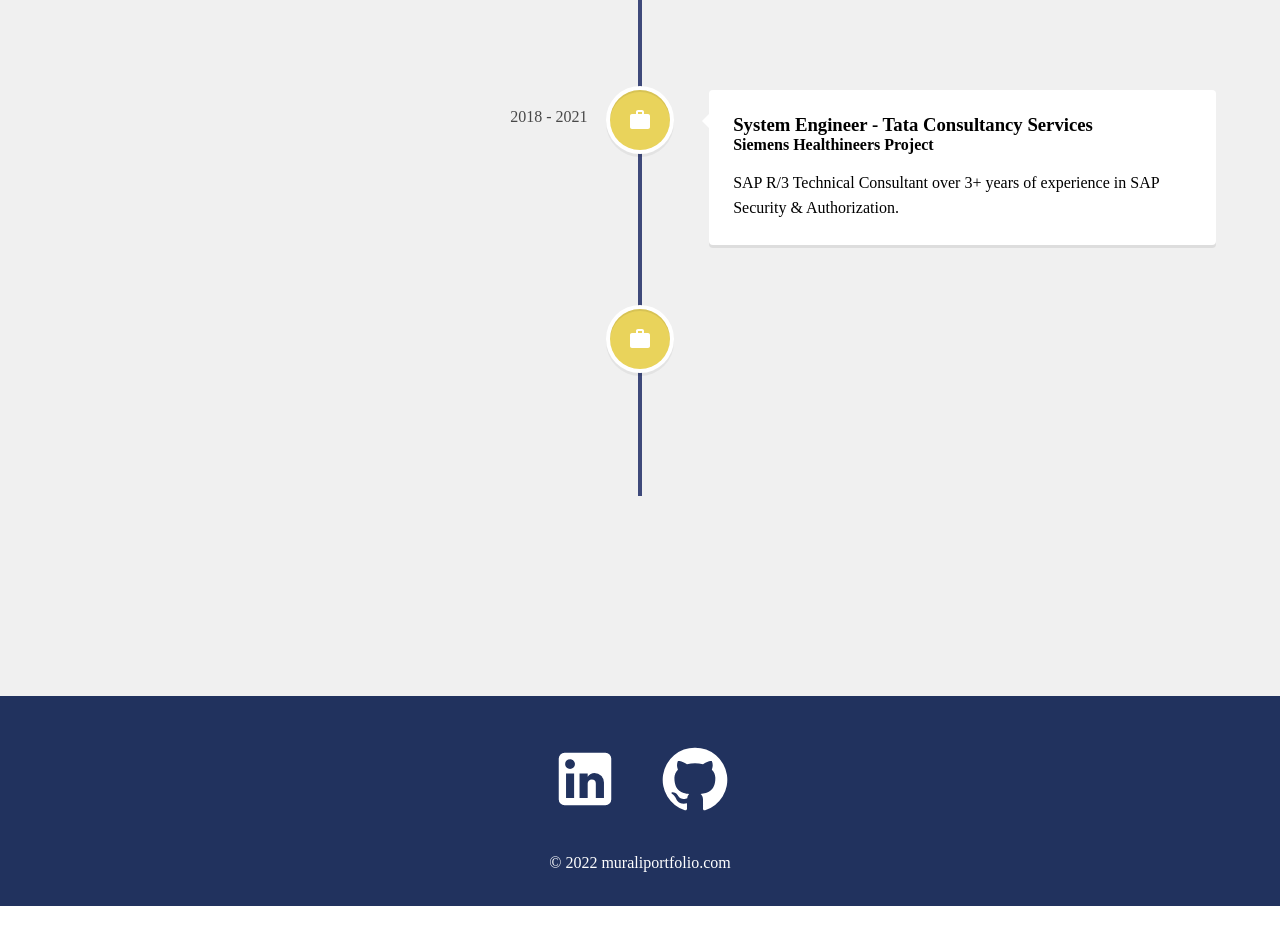
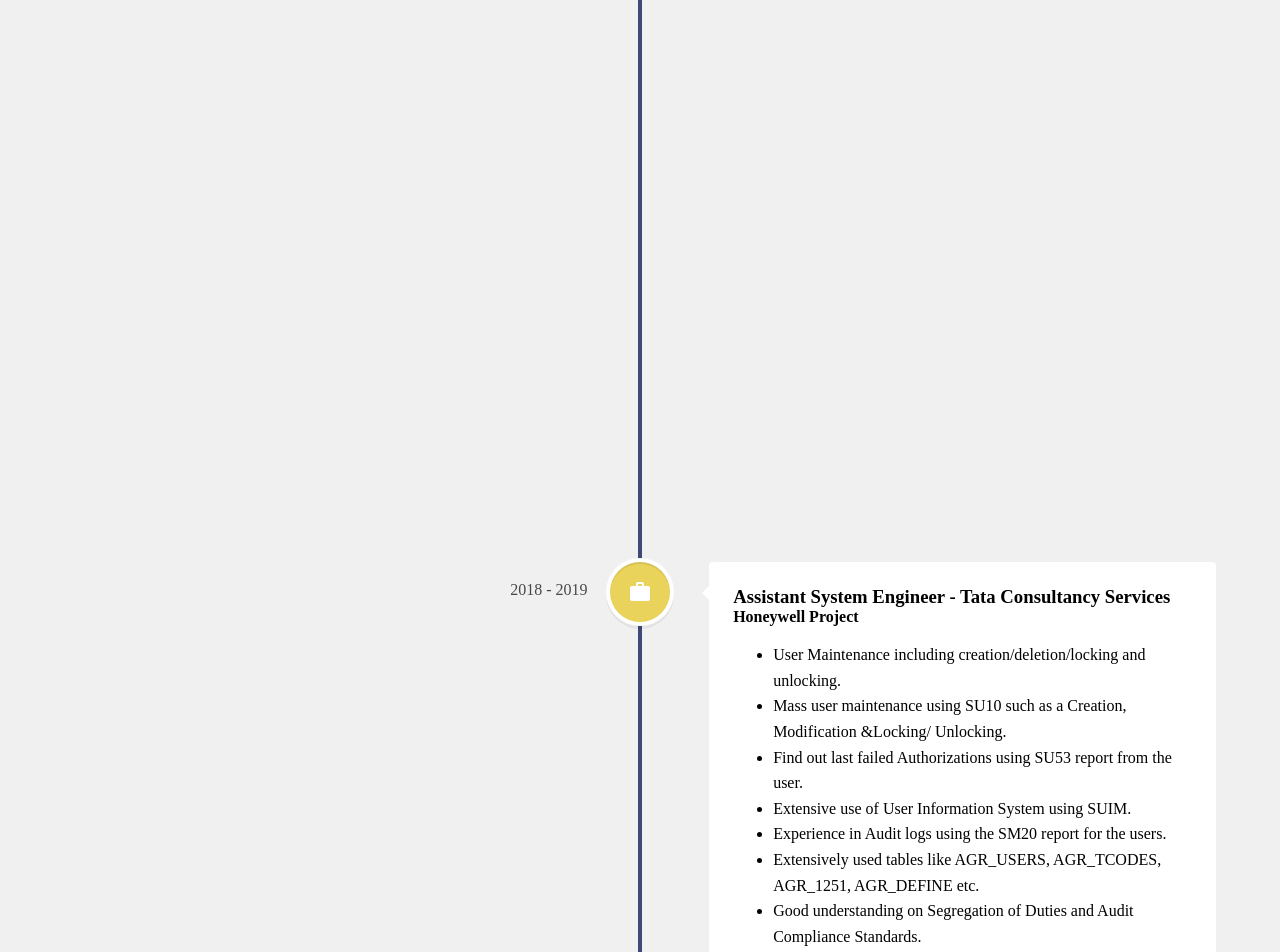
Before and after one commit to Murali07/personal-portfolio, a React (Create React App) app: page /experience in a window 1280 px wide. Shown: the part 240-1192 px from the top of the page. Before the commit the page ends 1146 px from the top, so only its background shows below. Built offline with nearby package versions, Linux system fonts and the light colour scheme.

Commit message:
email send function

```diff
--- a/package.json
+++ b/package.json
@@ -3,6 +3,7 @@
   "version": "0.1.0",
   "private": true,
   "dependencies": {
+    "@emailjs/browser": "^3.10.0",
     "@emotion/react": "^11.10.4",
     "@emotion/styled": "^11.10.4",
     "@mui/icons-material": "^5.10.6",
@@ -10,6 +11,7 @@
     "@testing-library/jest-dom": "^5.16.5",
     "@testing-library/react": "^13.4.0",
     "@testing-library/user-event": "^13.5.0",
+    "emailjs-com": "^3.2.0",
     "react": "^18.2.0",
     "react-dom": "^18.2.0",
     "react-icons-md": "^1.1.0",
--- a/src/components/ContactFrom.js
+++ b/src/components/ContactFrom.js
@@ -1,5 +1,6 @@
-import React, { useState } from "react";
+import React, { useState , useRef} from "react";
 import styled from "@emotion/styled";
+import emailjs from '@emailjs/browser';
 
 const FormStyles = styled.div`
   .form-group {
@@ -49,9 +50,39 @@
   const [email, setEmail] = useState("");
   const [message, setMessage] = useState("");
 
+  const form = useRef();
+
+  // function sendEmail(e) {
+  //   e.preventDefault();
+
+  //   emailjs
+  //     .sendForm(
+  //       "service_5yrrtlk",
+  //       "template_zx5ex5o",
+  //       e.target,
+  //       "BBfHU0viPtfXiGN50"
+  //     )
+  //     .then((res) => {
+  //       console.log(res);
+  //     })
+  //     .catch((err) => console.log(err));
+  // }
+
+  const sendEmail = (e) => {
+    e.preventDefault();
+
+    emailjs.sendForm('service_5yrrtlk', 'template_zx5ex5o', form.current, 'BBfHU0viPtfXiGN50')
+      .then((result) => {
+          console.log(result.text);
+      }, (error) => {
+          console.log(error.text);
+      });
+      e.target.reset();
+  };
+
   return (
     <div>
-      <FormStyles>
+      <FormStyles ref={form} onSubmit={sendEmail}>
         <div className="form-group">
           <input
             type="text"
--- a/src/pages/Experience.js
+++ b/src/pages/Experience.js
@@ -12,6 +12,100 @@
     <div className="experience">
       <VerticalTimeline lineColor="#3e497a">
         <VerticalTimelineElement
+          className="vertical-timeline-element--work"
+          date="2019 - Present"
+          iconStyle={{ background: "#e9d35b", color: "#fff" }}
+          icon={<WorkIcon />}
+        >
+          <h3 className="vertical-timeline-element-title">
+            SAP Security Consultant - Tata Consultancy Services
+          </h3>
+          <h4 className="vertical-timeline-element-subtitle">
+            Siemens Healthineers Project
+          </h4>
+          <p>
+            <ul>
+              <li>
+                Worked on user administration using SU01, SU10 to perform
+                various user set up related activities like new user
+                creation/modifications, lock/unlock, deletion, password reset
+                and extending expired users.
+              </li>
+              <li>
+                Creating and modifying Single, Derived and Composite Roles using
+                Profile Generator.
+              </li>
+              <li>
+                Handled troubleshooting authorization issues using the SAP
+                transactions like SU53, ST01, STAUTHTRACE.
+              </li>
+              <li>
+                Lock/unlock users and reset user passwords. Giving test ID's
+                access and extending test ID's access to user urgent
+                requirement.
+              </li>
+              <li>
+                Good experience with Physical Inventory and Role Review process.
+              </li>
+              <li>
+                Solved functional and technical obstacles and worked closely
+                with project team from different streams.
+              </li>
+              <li>
+                Delivered SAP training, user support and knowledge transfer at
+                end of project and followed up to verify successful
+                implementation.
+              </li>
+              <li>
+                Architected SAP solutions by prioritizing simplicity,
+                appropriate scale, resiliency and maintainability.
+              </li>
+            </ul>
+          </p>
+        </VerticalTimelineElement>
+
+        <VerticalTimelineElement
+          className="vertical-timeline-element--education"
+          date="2018 - 2019"
+          iconStyle={{ background: "#e9d35b", color: "#fff" }}
+          icon={<WorkIcon />}
+        >
+          <h3 className="vertical-timeline-element-title">
+            Assistant System Engineer - Tata Consultancy Services
+          </h3>
+          <h4 className="vertical-timeline-element-subtitle">
+            Honeywell Project
+          </h4>
+          <p>
+            <ul>
+              <li>
+                User Maintenance including creation/deletion/locking and
+                unlocking.
+              </li>
+              <li>
+                Mass user maintenance using SU10 such as a Creation,
+                Modification &Locking/ Unlocking.
+              </li>
+              <li>
+                Find out last failed Authorizations using SU53 report from the
+                user.
+              </li>
+              <li>Extensive use of User Information System using SUIM.</li>
+              <li>
+                Experience in Audit logs using the SM20 report for the users.
+              </li>
+              <li>
+                Extensively used tables like AGR_USERS, AGR_TCODES, AGR_1251,
+                AGR_DEFINE etc.
+              </li>
+              <li>
+                Good understanding on Segregation of Duties and Audit Compliance
+                Standards.
+              </li>
+            </ul>
+          </p>
+        </VerticalTimelineElement>
+        <VerticalTimelineElement
           className="vertical-timeline-element--education"
           date="2014 - 2018"
           iconStyle={{ background: "#3e497a", color: "#fff" }}
@@ -22,33 +116,6 @@
           </h3>
           <p>Bachelor of Engineering in Computer Science</p>
         </VerticalTimelineElement>
-        <VerticalTimelineElement
-          className="vertical-timeline-element--work"
-          date="2018 - 2021"
-          iconStyle={{ background: "#e9d35b", color: "#fff" }}
-          icon={<WorkIcon />}
-        >
-          <h3 className="vertical-timeline-element-title">
-            System Engineer - Tata Consultancy Services
-          </h3>
-          <h4 className="vertical-timeline-element-subtitle">Siemens Healthineers Project</h4>
-          <p>
-            SAP R/3 Technical Consultant over 3+ years of experience in SAP
-            Security & Authorization.
-          </p>
-        </VerticalTimelineElement>
-        <VerticalTimelineElement
-          className="vertical-timeline-element--education"
-          date="2021 - Present"
-          iconStyle={{ background: "#e9d35b", color: "#fff" }}
-          icon={<WorkIcon />}
-        >
-          <h3 className="vertical-timeline-element-title">
-            Application Developer - Tata Consultancy Services
-          </h3>
-          <h4 className="vertical-timeline-element-subtitle">Honeywell Project</h4>
-          <p>Developed websites from front to backend using JavaScript, ReactJS, HTML, CSS, NodeJS, MongoDB.</p>
-        </VerticalTimelineElement>
       </VerticalTimeline>
     </div>
   );
--- a/src/pages/Home.js
+++ b/src/pages/Home.js
@@ -48,17 +48,17 @@
           <li className="item">
             <h2>Front-End</h2>
             <span>
-              ReactJS, HTML, CSS, React Native, Flutter, NPM, Bootstrap,
-              MaterialUI, Yarn, StyledComponents
+              ReactJS, HTML, CSS, React Native, NPM, Bootstrap,
+              MaterialUI, StyledComponents
             </span>
           </li>
           <li className="item">
             <h2>Back-End</h2>
-            <span>NodeJS, ExpressJS, MongoDB, AWS S3, MySQL</span>
+            <span>NodeJS, ExpressJS, MongoDB</span>
           </li>
           <li className="item">
             <h2>Languages</h2>
-            <span>JavaScript, Python, C, C++, TypeScript</span>
+            <span>JavaScript, Java</span>
           </li>
         </ol>
       </div>
```
Also changed, not shown: 2 other files (tests, documents, lock files or other folders).
